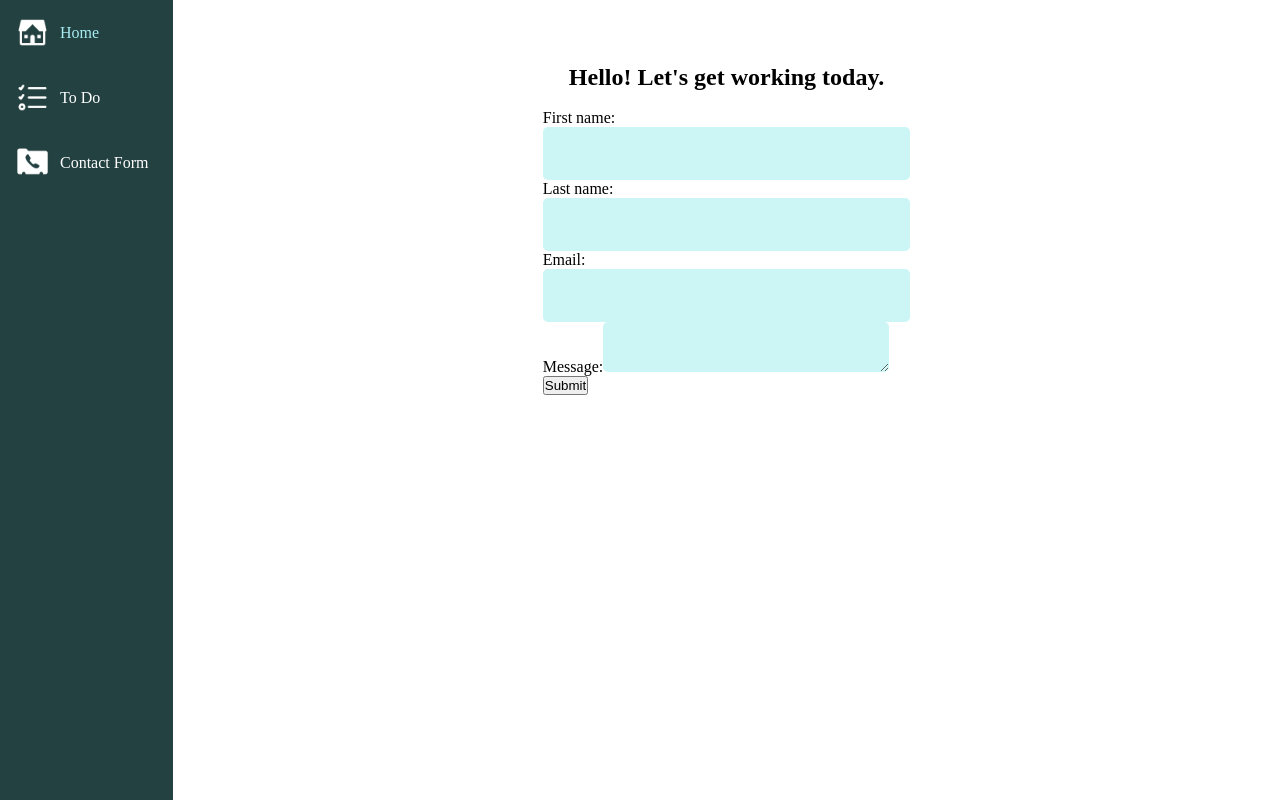
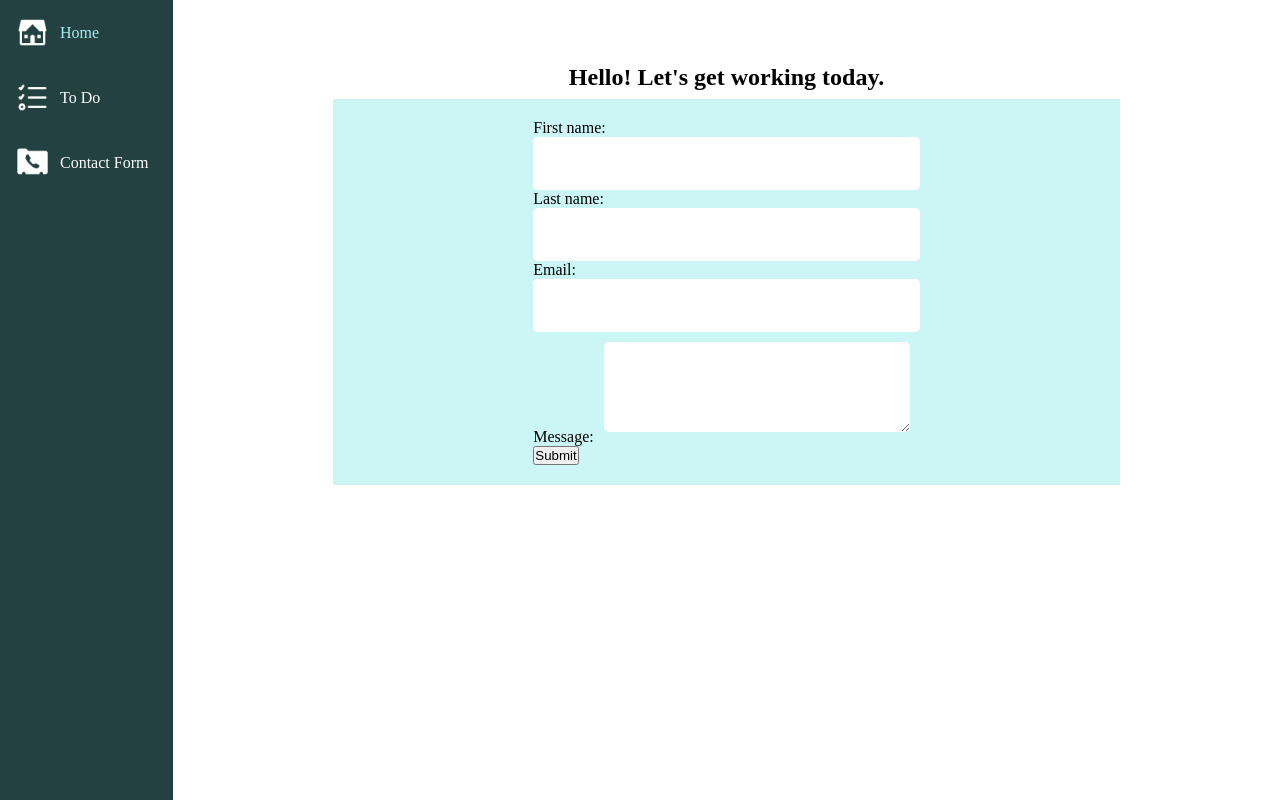
Before and after one commit to Lilian-UXR/Task-Management-Web-App, a React (Create React App) app: page /contact in a window 1280 px wide. Built offline with nearby package versions, Linux system fonts and the light colour scheme.

Commit message:
Update index.css
updating css for contact page for desktop

```diff
--- a/src/index.css
+++ b/src/index.css
@@ -67,7 +67,6 @@ input[type="email"] {
   font-size: 20px;
   padding: 15px;
   border: none;
-  background-color: #ccf6f6;
   color: #000000;
   border-radius: 5px;
 }
@@ -75,16 +74,18 @@ input[type="email"] {
 textarea {
   width: auto;
   font-size: 20px;
-  padding: 25px 15px;
+  padding: 45px 25px;
   height: 50px;
   border: none;
-  background-color: #ccf6f6;
   color: #000000;
   border-radius: 5px;
+  margin: 10px;
 }
 
 .contact-form {
   list-style-type: none;
+  background-color: #ccf6f6;
+  padding: 20px 200px;
 }
 
 .todo-item {
```
